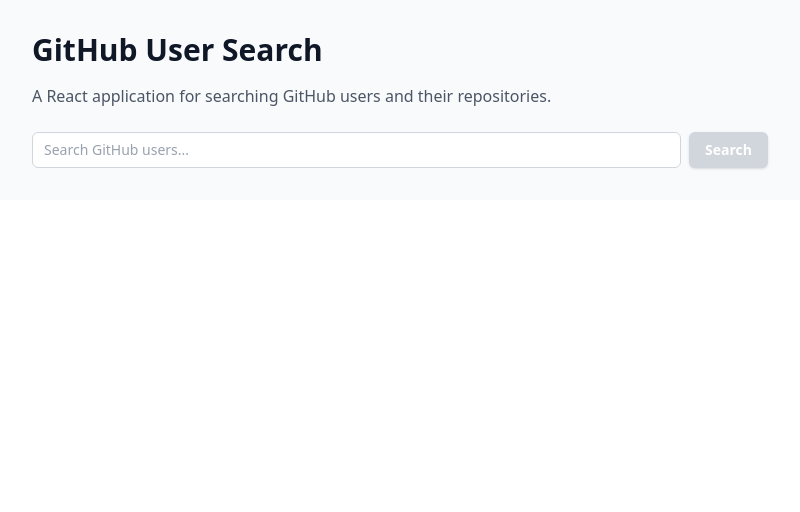
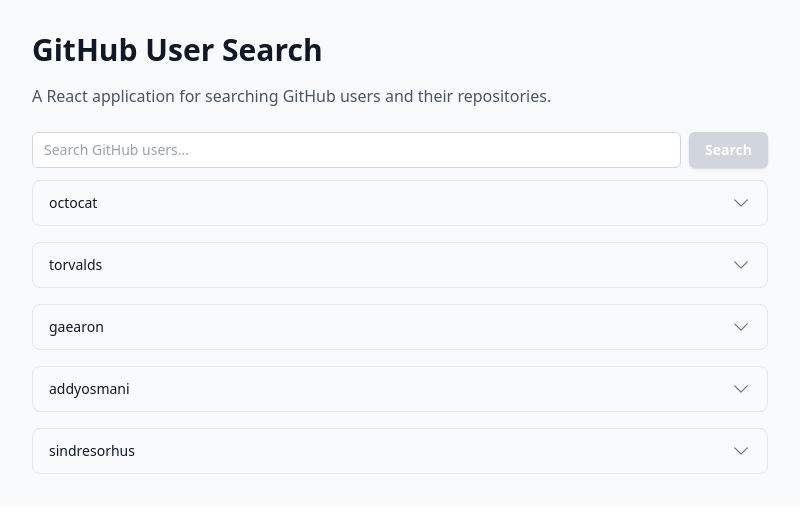
Before and after one commit to rvlewerissa/github-repositories-explorer, a React (Vite) app: page / in a window 1280 px wide. Shown: the top 512 px of the page, without its empty margins (240-1040 px from the left). Built offline with nearby package versions, Linux system fonts and the light colour scheme.

Commit message:
feat: add search query display with dummy accordions

```diff
--- a/src/App.tsx
+++ b/src/App.tsx
@@ -1,19 +1,46 @@
-
+import { useState } from 'react';
 import Layout from '@/shared/components/layout/Layout';
 import SearchInput from '@/features/user-search/components/SearchInput';
+import Accordion from '@/shared/components/commons/Accordion';
 
 function App() {
+  const [searchQuery, setSearchQuery] = useState('');
+
   const handleSearch = (query: string) => {
-    console.log('Searching for:', query);
+    setSearchQuery(query);
   };
+
+  const users = [
+    'octocat',
+    'torvalds',
+    'gaearon',
+    'addyosmani',
+    'sindresorhus',
+  ];
 
   return (
     <Layout>
-      <h1 className="mb-4 text-3xl font-bold text-gray-900">GitHub User Search</h1>
-      <p className="mb-6 text-gray-600">
+      <h1 className='mb-4 text-3xl font-bold text-gray-900'>
+        GitHub User Search
+      </h1>
+      <p className='mb-6 text-gray-600'>
         A React application for searching GitHub users and their repositories.
       </p>
       <SearchInput onSearch={handleSearch} />
+
+      {searchQuery && (
+        <p className='mt-3 text-sm text-gray-600'>
+          Showing users for "{searchQuery}"
+        </p>
+      )}
+
+      <div className='mt-3 space-y-4'>
+        {users.map((username) => (
+          <Accordion key={username} title={username}>
+            <p className='text-gray-600 text-sm'>Repositories for {username}</p>
+          </Accordion>
+        ))}
+      </div>
     </Layout>
   );
 }
```
